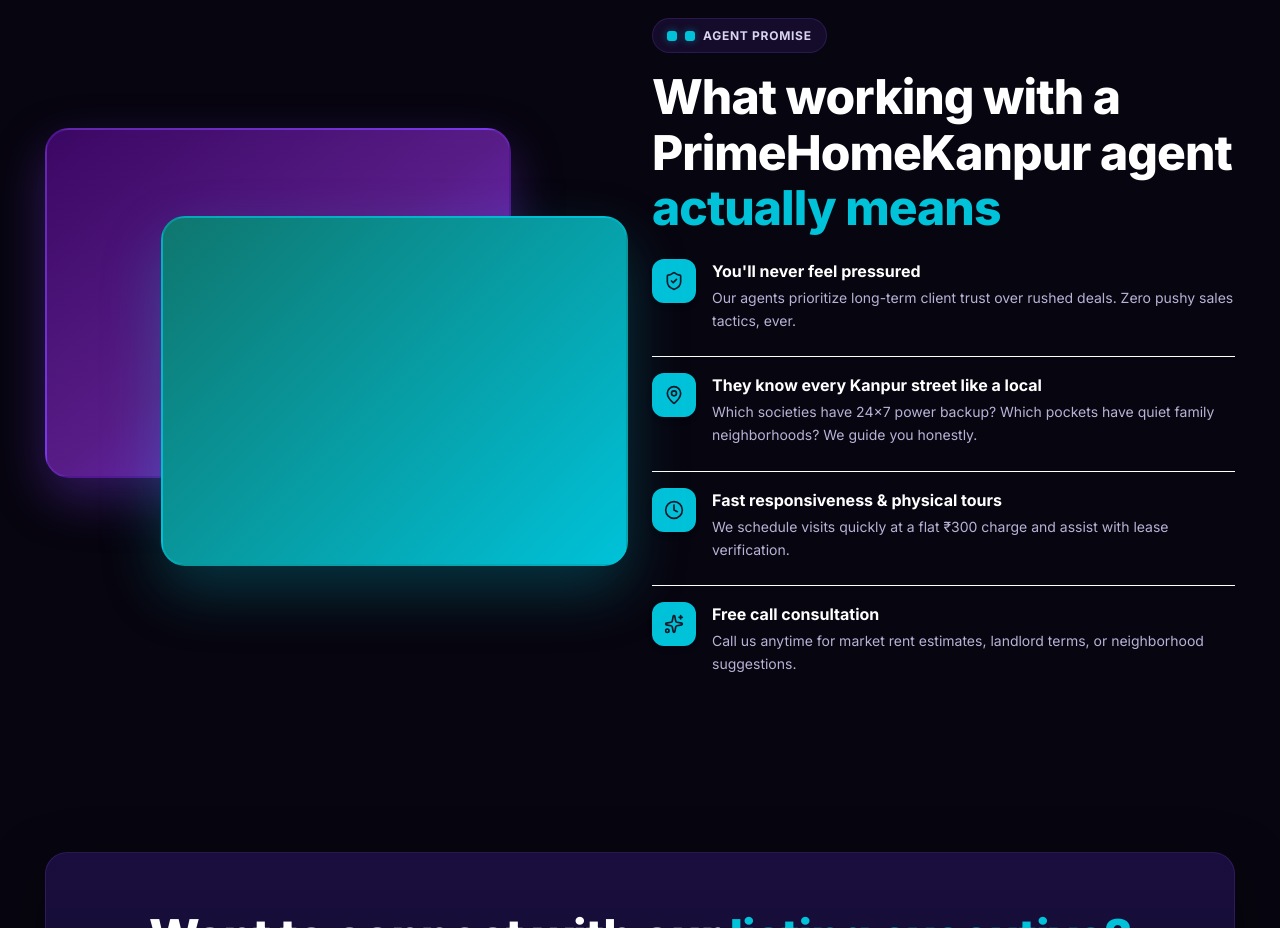
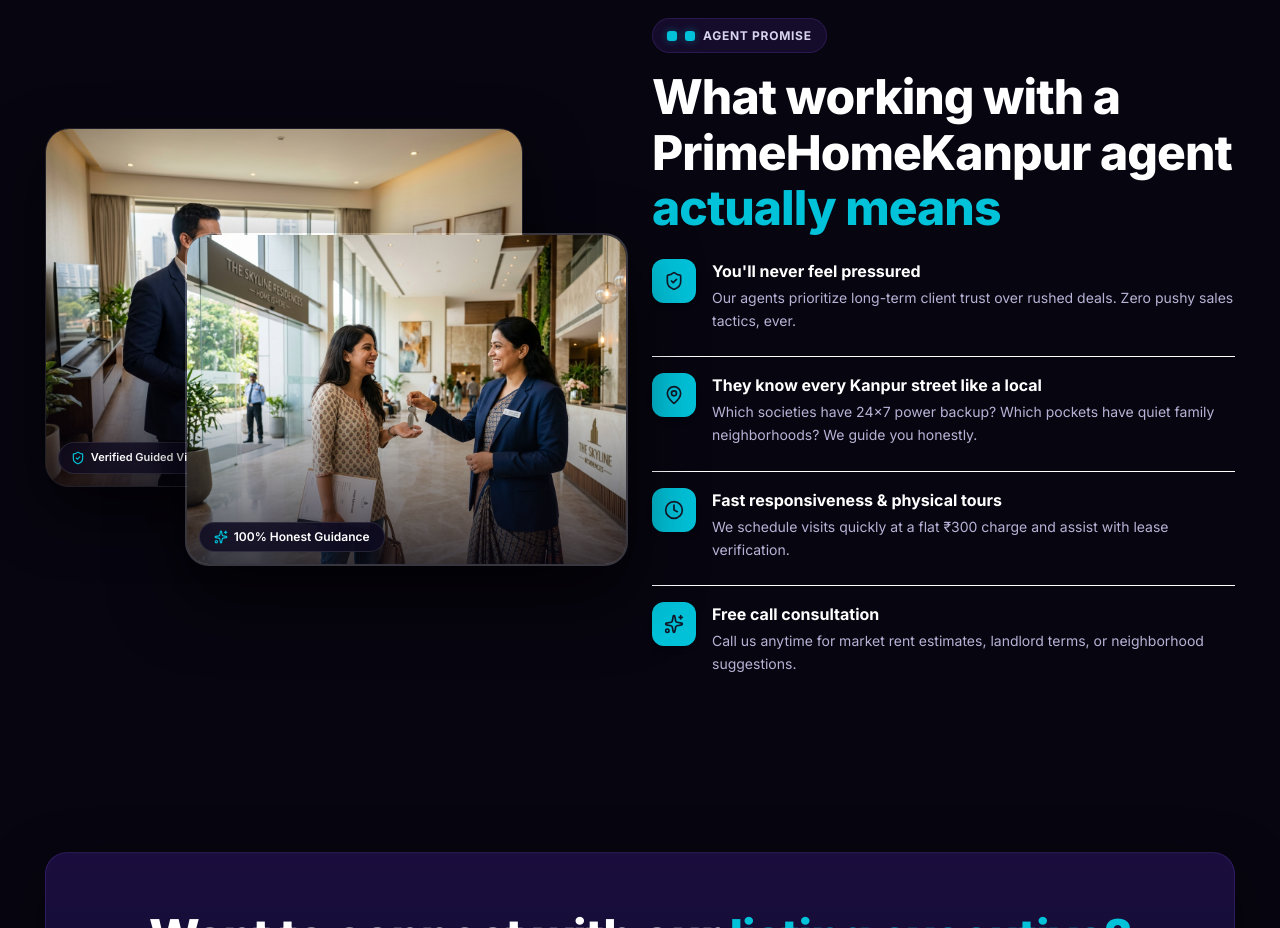
Before and after one commit to akhilkumar72665/PrimeHomeKanpur, a Next.js app: page /agents in a window 1280 px wide. Shown: the part 2200-3128 px from the top of the page. Built offline with nearby package versions, Linux system fonts and the light colour scheme; no server answers; the database is empty.

Commit message:
feat: replace agent promise placeholder cards with authentic consultation & key handover imagery

```diff
--- a/src/app/agents/page.tsx
+++ b/src/app/agents/page.tsx
@@ -1,4 +1,5 @@
 import Link from 'next/link'
+import Image from 'next/image'
 import Header from '@/components/layout/Header'
 import Footer from '@/components/layout/Footer'
 import AgentCard from '@/components/cards/AgentCard'
@@ -102,8 +103,35 @@
           <div className="wrap">
             <div className="why-grid items-center gap-12">
               <div className="relative w-full aspect-[4/3] max-w-md mx-auto lg:max-w-none">
-                <div className="absolute top-0 left-0 w-[80%] h-[80%] rounded-3xl bg-gradient-to-br from-[#3b0764] via-[#581c87] to-[#7c3aed] border-2 border-violet/30 shadow-[0_20px_50px_rgba(124,58,237,0.35)]" />
-                <div className="absolute bottom-0 right-0 w-[80%] h-[80%] rounded-3xl bg-gradient-to-br from-[#0f766e] via-[#0d9488] to-[#00c2d9] border-2 border-primary/40 shadow-[0_25px_60px_rgba(0,194,217,0.25)] p1" />
+                {/* Back card - Agent Consultation & Floor Plan Walkthrough */}
+                <div className="absolute top-0 left-0 w-[82%] h-[82%] rounded-3xl overflow-hidden border border-white/10 shadow-[0_25px_60px_rgba(0,0,0,0.6)] group">
+                  <Image
+                    src="/images/features/agent_consultation.jpg"
+                    alt="PrimeHomeKanpur agent walking client through verified home"
+                    fill
+                    className="object-cover transition-transform duration-700 group-hover:scale-105"
+                    sizes="(max-width: 768px) 80vw, 420px"
+                  />
+                  <div className="absolute inset-0 bg-gradient-to-t from-[#07050F]/75 via-transparent to-transparent" />
+                  <div className="absolute bottom-3 left-3 bg-[#0E0A20]/80 backdrop-blur-md px-3 py-1.5 rounded-full border border-white/10 text-[11px] font-semibold text-white flex items-center gap-1.5 shadow-lg">
+                    <ShieldCheck className="w-3.5 h-3.5 text-primary" /> Verified Guided Visits
+                  </div>
+                </div>
+
+                {/* Front overlapping card - Key Handover & Trust */}
+                <div className="absolute bottom-0 right-0 w-[76%] h-[76%] rounded-3xl overflow-hidden border-2 border-white/20 shadow-[0_30px_70px_rgba(0,0,0,0.7)] group">
+                  <Image
+                    src="/images/features/agent_handshake.jpg"
+                    alt="Agent handing rental keys to tenant"
+                    fill
+                    className="object-cover transition-transform duration-700 group-hover:scale-105"
+                    sizes="(max-width: 768px) 80vw, 400px"
+                  />
+                  <div className="absolute inset-0 bg-gradient-to-t from-[#07050F]/75 via-transparent to-transparent" />
+                  <div className="absolute bottom-3 left-3 bg-[#0E0A20]/85 backdrop-blur-md px-3.5 py-1.5 rounded-full border border-white/10 text-xs font-semibold text-white flex items-center gap-1.5 shadow-lg">
+                    <Sparkles className="w-3.5 h-3.5 text-[#00C2D9]" /> 100% Honest Guidance
+                  </div>
+                </div>
               </div>
 
               <div>
```
Also changed, not shown: public/images/features/agent_consultation.jpg (added), public/images/features/agent_handshake.jpg (added).
